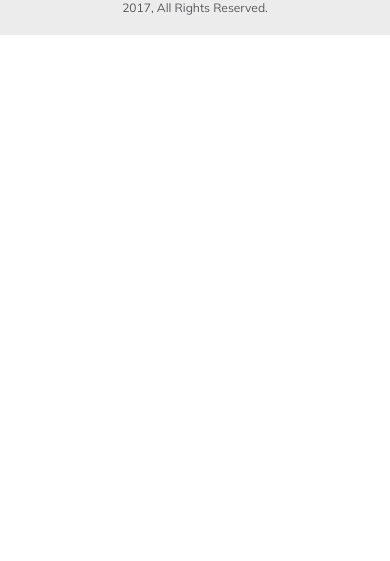
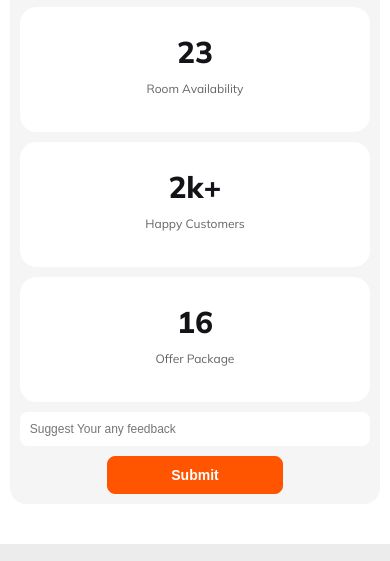
Before and after one commit to Sk-Monir/B9A2-Hero-Travel, a plain HTML site: page index.html in a window 390 px wide. Shown: the part 7023-7584 px from the top of the page. Before the commit the page ends 7058 px from the top, so only its background shows below. Drawn offline with Linux system fonts and the light colour scheme.

Commit message:
unique section and Responsive Done

```diff
--- a/css/style.css
+++ b/css/style.css
@@ -515,7 +515,53 @@ Main Section End
 }
 
 /* Newsletter Section End */
+/* unique section start */
+#unique .container {
+    border-radius: 16px;
+    background: #efeff1a1;
+    padding: 50px 30px;
+}
 
+#unique .container .row {
+    display: grid;
+    grid-template-columns: repeat(4, 1fr);
+    column-gap: 20px;
+}
+
+#unique .unique_item {
+    margin-top: 50px;
+}
+
+#unique .unique_items {
+    padding: 50px 0;
+    border: 1px solid rgb(255, 255, 255);
+    border-radius: 16px;
+    background: #ffffff;
+    transition: all linear .3s;
+}
+
+#unique .unique_items:hover {
+    background: #FF5400;
+}
+
+#unique .unique_items:hover .sec_ttl,
+#unique .unique_items:hover .sec_text {
+    color: #fff;
+}
+
+#unique input {
+    color: #131318A3;
+    padding: 20px;
+    font-size: 16px;
+    font-weight: 400;
+    border-radius: 8px;
+    background: #ffffff;
+    border: 0;
+    margin: 20px;
+    width: 60%
+}
+
+/* unique section End */
 /* ------------------------------------------------------------------------
 ---------------------------------------------------------------------------
 Main Section End
@@ -820,6 +866,31 @@ mobile device
         height: 250px;
     }
 
+    /* unique section Responsive */
+    #unique .container {
+        padding: 10px;
+    }
+
+    #unique .container .row {
+        grid-template-columns: repeat(1, 1fr);
+        row-gap: 10px;
+    }
+
+    #unique .unique_items {
+        padding: 25px 0;
+    }
+
+    #unique .unique_item {
+        margin-top: 20px;
+    }
+
+    #unique input {
+        padding: 10px;
+        font-size: 12px;
+        margin: 10px 0;
+        width: 100%
+    }
+
     /* Footer Section Responsive */
     #footer {
         padding: 20px 10px;
@@ -1075,6 +1146,30 @@ Tablet device
         transform: rotate(-30deg);
     }
 
+    /* unique section Responsive */
+    #unique .container {
+        padding: 15px;
+    }
+
+    #unique .container .row {
+        grid-template-columns: repeat(2, 1fr);
+        gap: 15px;
+    }
+
+    #unique .unique_items {
+        padding: 35px 0;
+    }
+
+    #unique .unique_item {
+        margin-top: 35px;
+    }
+
+    #unique input {
+        font-size: 14px;
+        margin: 15px 0;
+        width: 100%
+    }
+
     /* Footer Section Responsive */
     #footer {
         padding: 50px;
--- a/index.html
+++ b/index.html
@@ -335,6 +335,40 @@
             </div>
         </section>
         <!-- Newsletter Section End-->
+        <!-- unique section start -->
+        <section id="unique">
+            <div class="container center">
+                <h2 class="sec_ttl">Happy Customers</h2>
+                <p class="sec_text">Your way to an ideal body shapes starts here.Thousands of people have changed their
+                    lives
+                    for the better.</p>
+                <div class="unique_item center">
+                    <div class="row">
+                        <div class="unique_items">
+                            <h4 class="sec_ttl">100</h4>
+                            <p class="sec_text">Exercise Equipment</p>
+                        </div>
+                        <div class="unique_items">
+                            <h4 class="sec_ttl">23</h4>
+                            <p class="sec_text">Room Availability</p>
+                        </div>
+                        <div class="unique_items">
+                            <h4 class="sec_ttl">2k+</h4>
+                            <p class="sec_text">Happy Customers</p>
+                        </div>
+                        <div class="unique_items">
+                            <h4 class="sec_ttl">16</h4>
+                            <p class="sec_text">Offer Package</p>
+                        </div>
+                    </div>
+                </div>
+                <div class="submit">
+                    <input type="text" name="" id="" placeholder="Suggest Your any feedback "><br>
+                    <button class="btn">Submit</button>
+                </div>
+            </div>
+        </section>
+        <!-- unique section end -->
     </main>
     <!-- Main Section End -->
     <!-- Footer Section Start -->
```
